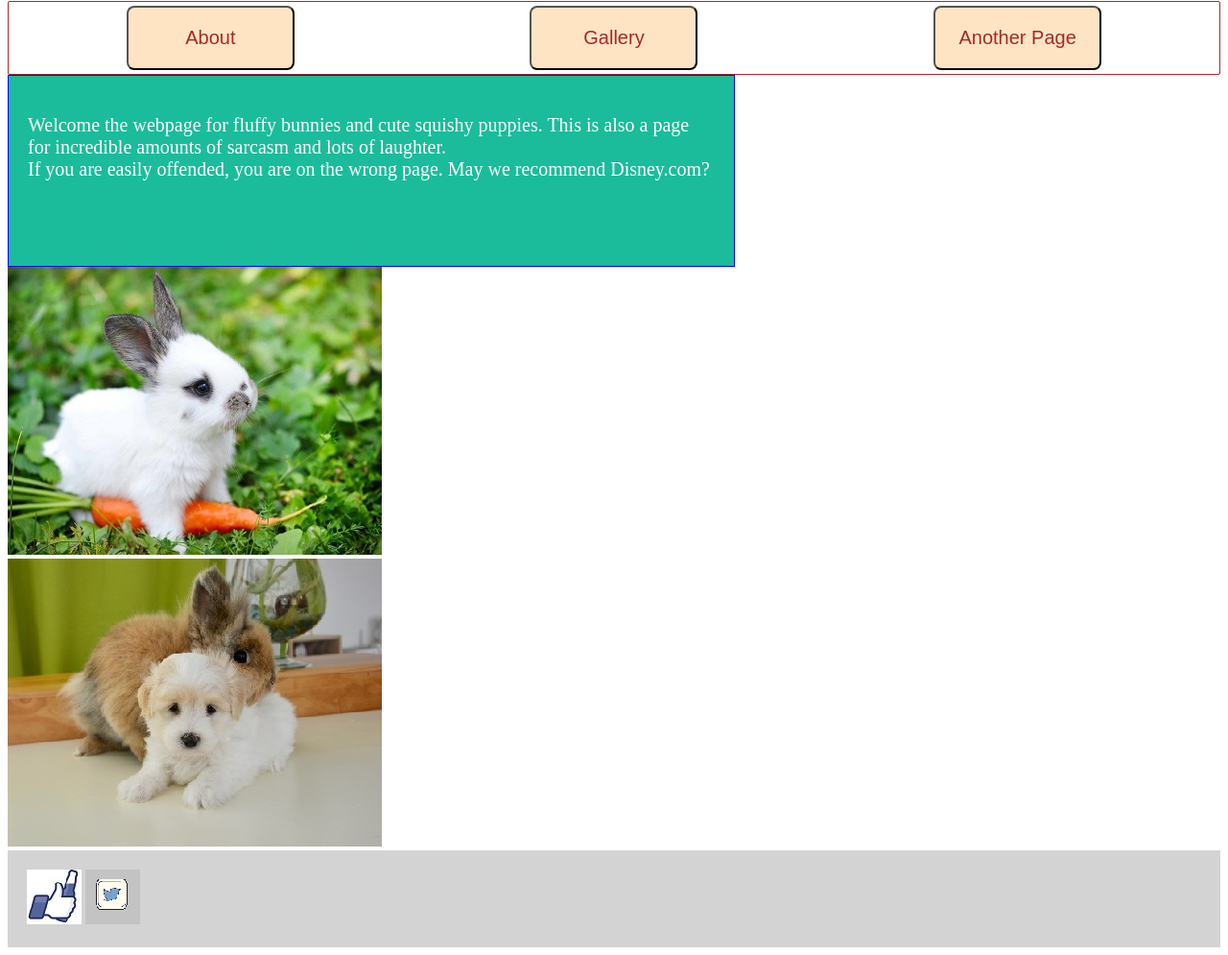
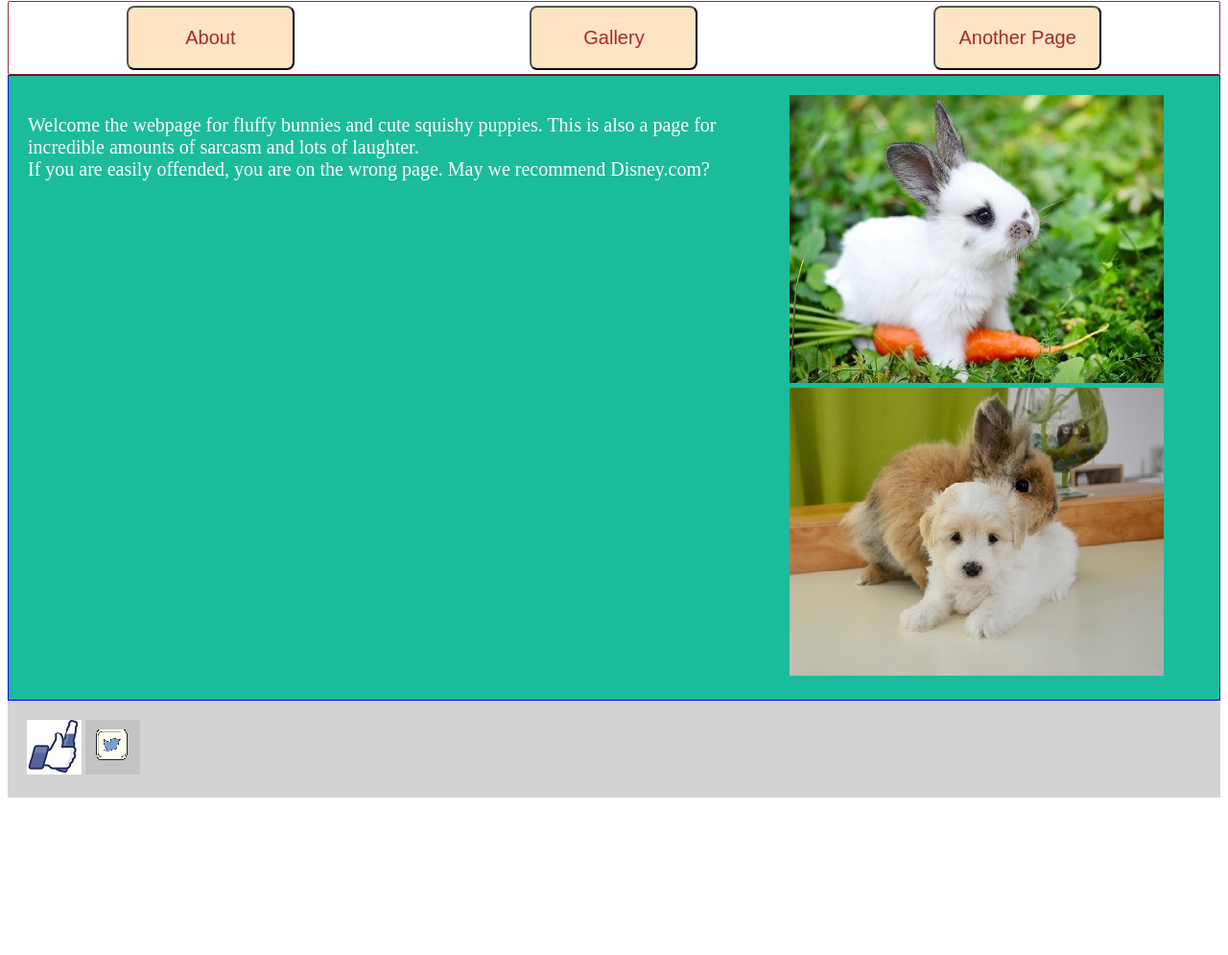
Before and after one commit to dionicia12/basic_webpage, a plain HTML site: page index.html in a window 1280 px wide. Shown: the part 444-1439 px from the top of the page at 96% size. After the commit the page ends 1283 px from the top, so only its background shows below. Drawn offline with Linux system fonts and the light colour scheme.

Commit message:
finally figured out how to arrange the main div

```diff
--- a/index.html
+++ b/index.html
@@ -2,6 +2,8 @@
 <html lang="en">
 <head>
     <title>TFKB / CAPP</title>
+    <script type="text/javascript" src="scripts/scripts.js"></script>
+
     <link rel="stylesheet" href="style.css"/>
 </head>
 <body>
@@ -17,18 +19,22 @@
         </div>
 
         <div class="main">
+
+            <div class= "paragraph">
             <p>Welcome the webpage for fluffy bunnies and cute squishy puppies. This is also a page for incredible amounts of sarcasm and lots of laughter. <br>If you are easily offended, you are on the wrong page. May we recommend Disney.com?</p>
+            </div>
+
+            <div class="column">
+            <img src="bunny_with_carrot.jpg" alt="bunny with carrot"></a>
+            <img src="puppy_and_bunny.jpg" alt="bunny with puppy"></a>
+            </div>
+
         </div>
-        <div class="column1">
-            <img src="bunny_with_carrot.jpg" alt="bunny with carrot"></a>
-        </div>
-        <div class="column2">
-            <img src="puppy_and_bunny.jpg" alt="bunny with puppy"></a>
-        </div>
+
         <div class="footer">
                 <a href="https://www.facebook.com/weirdal" target="_blank" class="ss-social"><img src="facebook_icon.jpg" alt="facebook logo"></a>
                 <a href="https://twitter.com/alyankovic" target="_blank" class="ss-social"><img src="twitter_icon.png" alt="twitter logo"></a>
-              </div>
+        </div>
 
 </body>
 </html>
--- a/style.css
+++ b/style.css
@@ -27,18 +27,28 @@ h1
 }
 .main
 {
-    padding: 20px;
-    text-align: left;
     font-size: 20px;
     background: #1abc9c;
     color: white;
-    width: 60%;
-    height: 200px;
     border: 1px solid blue;
-    box-sizing: border-box;
+    padding: 20px;
+    display: flex;
+
 }
-.footer {
+.paragraph
+{
+    text-align: left;
+    flex: 60%;
+}
+
+.column
+{
+    flex: 30%;
+}
+.footer
+{
     padding: 20px;
     text-align: left;
     background: lightgray;
+    flex-direction: column-reverse;
 }
```
